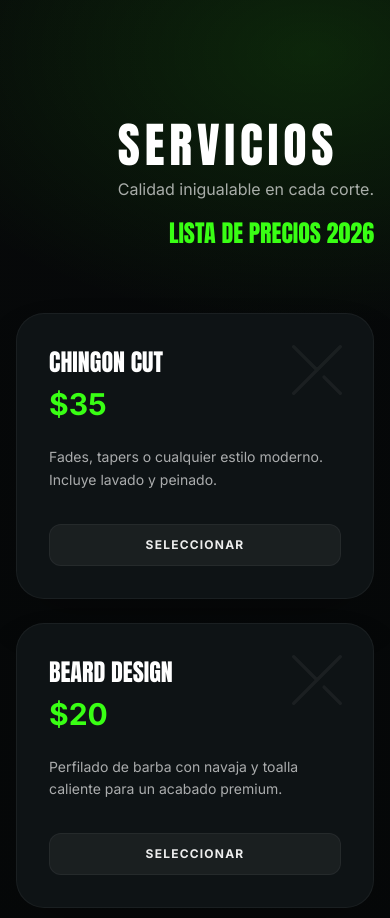
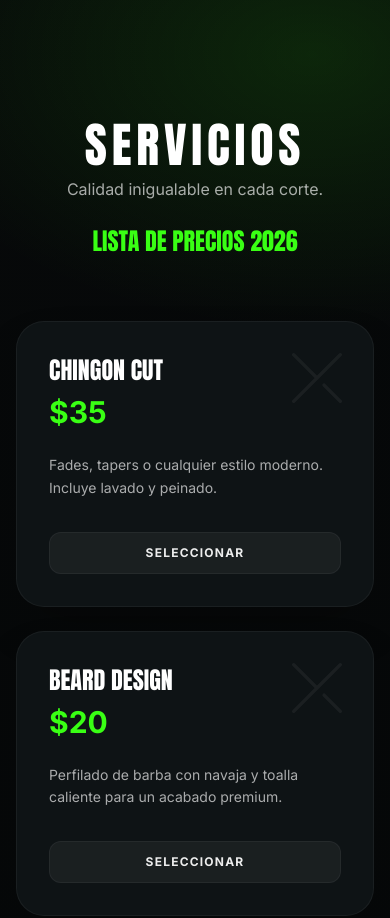
Before and after one commit to zeronneai/CHINGON-CUHTS, a React (Vite) app: page / in a window 390 px wide. Shown: the part 900-1818 px from the top of the page. Built offline with nearby package versions, Linux system fonts and the light colour scheme.

Commit message:
Update Services.tsx

```diff
--- a/components/Services.tsx
+++ b/components/Services.tsx
@@ -15,12 +15,12 @@
 export const Services: React.FC<ServicesProps> = ({ onSelectService }) => {
   return (
     <div className="max-w-[1180px] mx-auto px-4">
-      <div className="flex flex-col md:flex-row justify-between items-end mb-16 gap-4">
-        <div>
+      <div className="flex flex-col md:flex-row justify-between items-center md:items-end text-center md:text-left mb-16 gap-6">
+        <div className="mx-auto md:mx-0">
           <h2 className="font-display text-5xl md:text-6xl uppercase tracking-widest text-white mb-2">Servicios</h2>
           <p className="text-muted">Calidad inigualable en cada corte.</p>
         </div>
-        <div className="text-right">
+        <div className="text-center md:text-right">
           <span className="font-display text-neon text-2xl">LISTA DE PRECIOS 2026</span>
         </div>
       </div>
```
